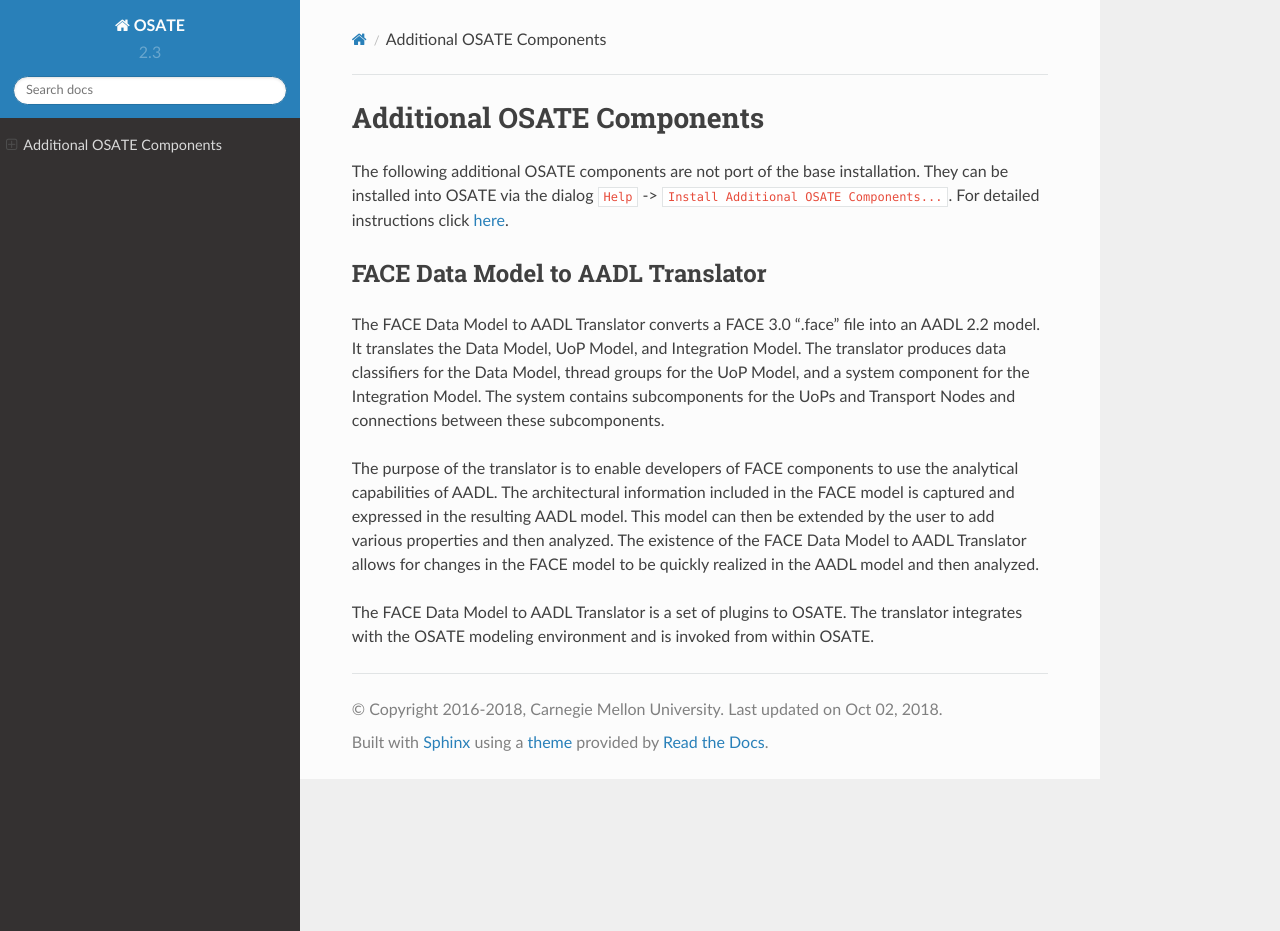
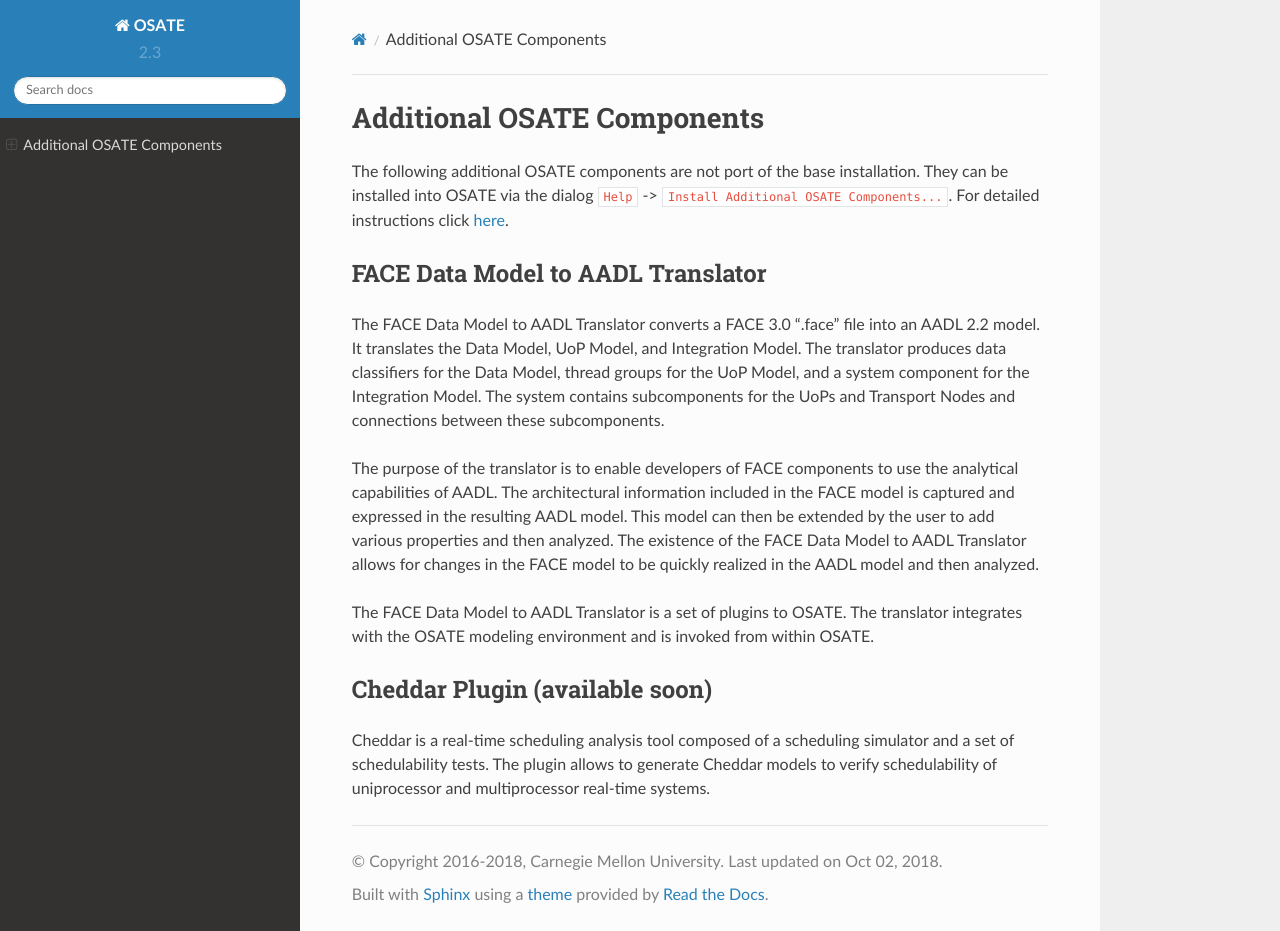
Before and after one commit to osate/website, a Sphinx documentation site: the page built from source/additional-components.md, in a window 1280 px wide and 931 px high. Built offline with Sphinx 7.4.7 and the Read the Docs theme 2.0.0, drawn with Linux system fonts in a browser that asks for light colours.

Commit message:
Add Cheddar Plugin to installable additional components

```diff
--- a/source/additional-components.md
+++ b/source/additional-components.md
@@ -20,3 +20,9 @@
 
 The FACE Data Model to AADL Translator is a set of plugins to OSATE. The translator integrates with the
 OSATE modeling environment and is invoked from within OSATE.
+
+## Cheddar Plugin (available soon)
+
+Cheddar is a real-time scheduling analysis tool composed of a scheduling simulator and a set of
+schedulability tests. The plugin allows to generate Cheddar models to verify schedulability of
+uniprocessor and multiprocessor real-time systems.
```
Also changed, not shown: source/_extra/discovery/images/cheddar_screenshot.jpg (added), source/_extra/discovery/images/logo_cheddar.png (added), 1 other file.
